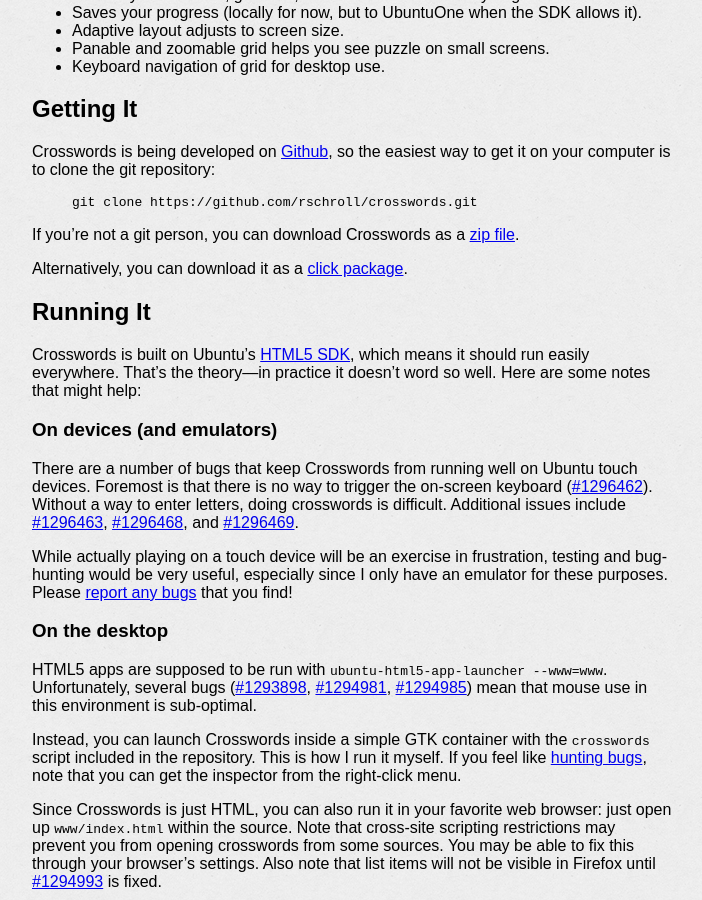
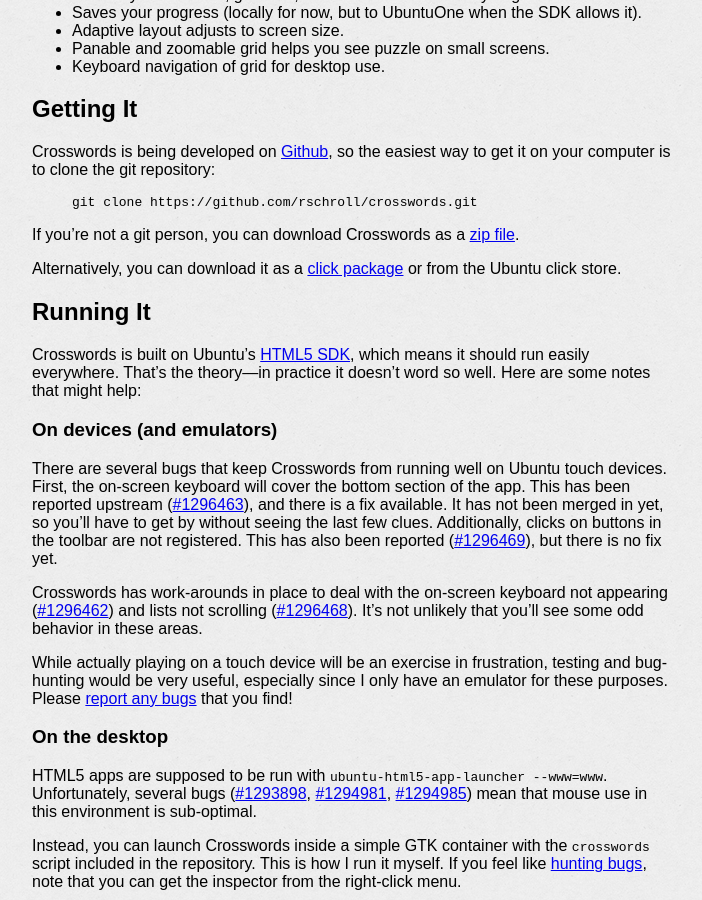
Before and after one commit to rschroll/crosswords, a Jekyll site: the page built from index.md, in a window 1280 px wide and 900 px high, scrolled down 686 px. Shown: the whole window, without its empty margins (288-990 px from the left). Built offline with Jekyll 4.4.1, drawn with Linux system fonts in a browser that asks for light colours.

Commit message:
Update main page with info about current issues

```diff
--- a/index.md
+++ b/index.md
@@ -31,7 +31,8 @@
 If you're not a git person, you can download Crosswords as a
 [zip file][2].
 
-Alternatively, you can download it as a [click package][3].
+Alternatively, you can download it as a [click package][3] or from the
+Ubuntu click store.
 
 [1]: https://github.com/rschroll/crosswords
 [2]: https://github.com/rschroll/crosswords/archive/master.zip
@@ -47,12 +48,19 @@
 
 ### On devices (and emulators)
 
-There are a number of bugs that keep Crosswords from running well on
-Ubuntu touch devices.  Foremost is that there is no way to trigger
-the on-screen keyboard ([#1296462][1296462]).  Without a way to
-enter letters, doing crosswords is difficult.  Additional issues
-include [#1296463][1296463], [#1296468][1296468], and
-[#1296469][1296469].
+There are several bugs that keep Crosswords from running well on Ubuntu
+touch devices.  First, the on-screen keyboard will cover the bottom
+section of the app.  This has been reported upstream
+([#1296463][1296463]), and there is a fix available.  It has not been
+merged in yet, so you'll have to get by without seeing the last few
+clues.  Additionally, clicks on buttons in the toolbar are not
+registered.  This has also been reported ([#1296469][1296469]), but
+there is no fix yet.
+
+Crosswords has work-arounds in place to deal with the on-screen keyboard
+not appearing ([#1296462][1296462]) and lists not scrolling
+([#1296468][1296468]).  It's not unlikely that you'll see some odd
+behavior in these areas.
 
 While actually playing on a touch device will be an exercise in
 frustration, testing and bug-hunting would be very useful,
```
Also changed, not shown: 1 other file.
